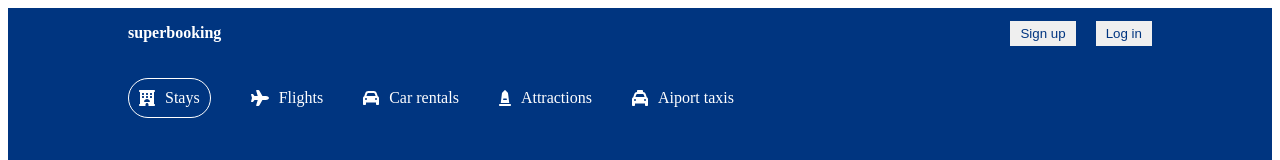
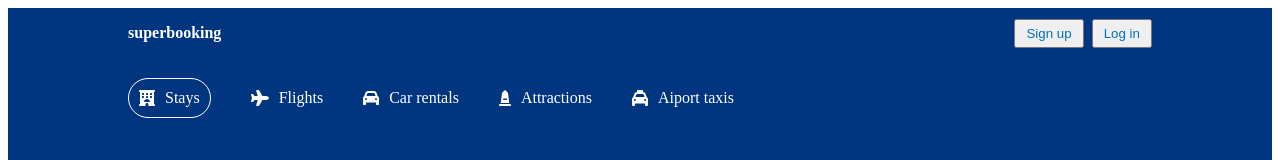
Before and after one commit to maxleirbag/superbooking-app, a React (Vite) app in the folder frontend/: page / in a window 1280 px wide. Shown: the top 160 px of the page. Built offline with nearby package versions, Linux system fonts and the light colour scheme.

Commit message:
fix: Sign up/ Log in button improved colors

```diff
--- a/frontend/src/components/navbar/navbar.css
+++ b/frontend/src/components/navbar/navbar.css
@@ -15,14 +15,12 @@
 }
 
 .logo {
-  /* font-weight: 500; */
   font-weight: bold;
 }
 
 .navButton {
-  margin-left: 20px;
-  border: none;
+  margin-left: 8px;
   padding: 5px 10px;
   cursor: pointer;
-  color: #003580;
+  color: #0071c2;
 }
```
